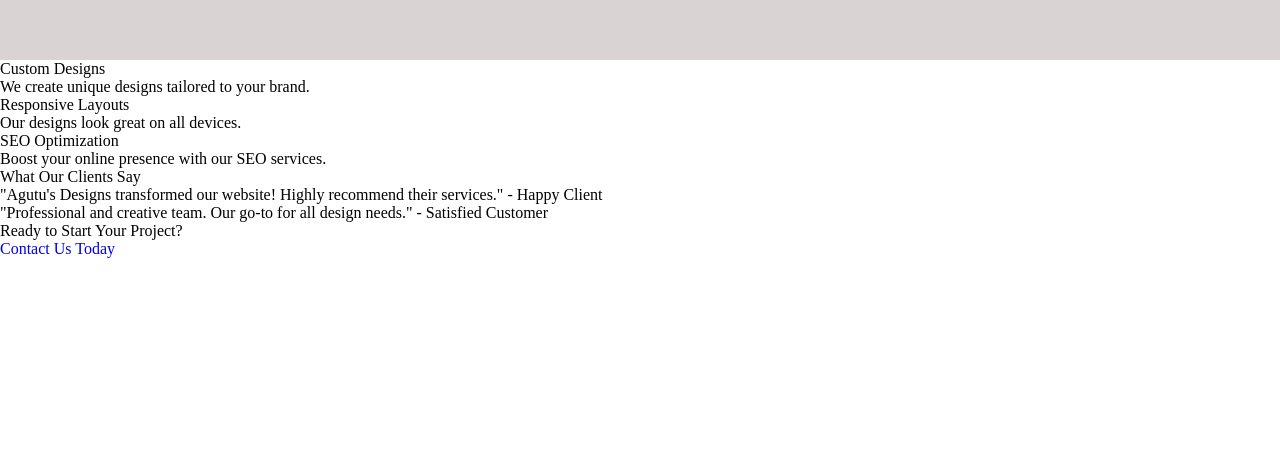
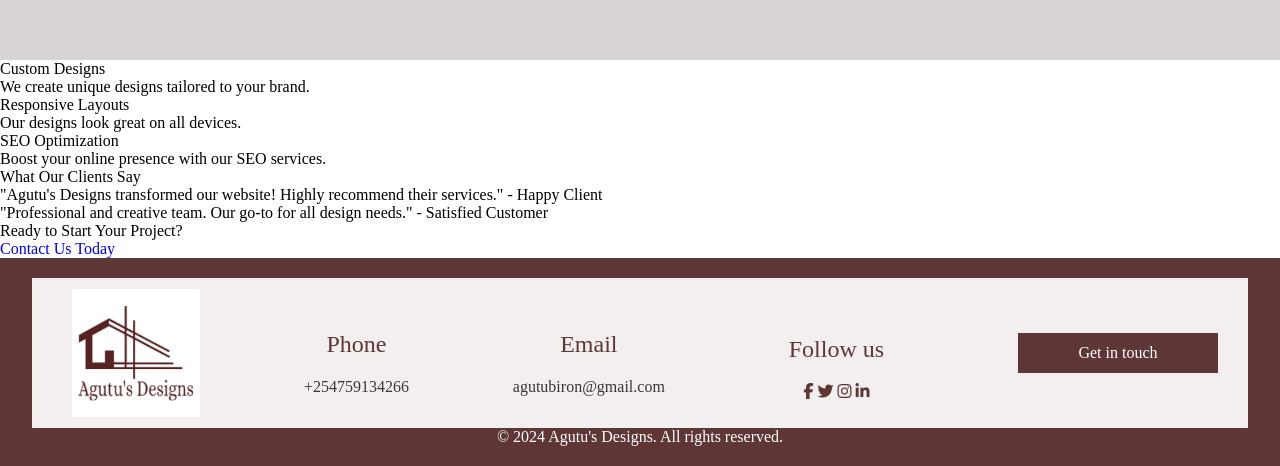
Before and after one commit to Bironeagutu/Agutu-sDesign-Portfolio, a plain HTML site: page index.html in a window 1280 px wide. Shown: the part 888-1354 px from the top of the page. Before the commit the page ends 1146 px from the top, so only its background shows below. Drawn offline with Linux system fonts and the light colour scheme.

Commit message:
added footer

```diff
--- a/index.html
+++ b/index.html
@@ -69,6 +69,37 @@
         </section>
 
     </main>
-    <footer></footer>
+    <footer>
+            <div class="container">
+                <div>
+                    <figure class="logo">
+                        <img src="/a1feb3c7a1404e7599dc599fe0329f53-free.png" alt="Agutu's Designs Logo">
+                    </figure>
+                </div>
+                <div>
+                    <h3>Phone</h3>
+                    <h4 style="color: rgb(56, 55, 55);">+254759134266</h4>
+                </div>
+                <div>
+                    <h3>Email</h3>
+                    <h4 style="color: rgb(56, 55, 55);">agutubiron@gmail.com</h4>
+                </div>
+                <div class="social-media">
+                    <h3>Follow us</h3>
+                    <div class="favicons">
+                    <a href="#"><i class="fa-brands fa-facebook-f" style="color: rgb(95, 54, 54); ;"></i></a>
+                    <a href="#"><i class="fa-brands fa-twitter" style="color: rgb(95, 54, 54); ;"></i></a>
+                    <a href="#"><i class="fa-brands fa-instagram" style="color: rgb(95, 54, 54); ;"></i></a>
+                    <a href="#"><i class="fa-brands fa-linkedin-in" style="color: rgb(95, 54, 54); ;"></i></a>
+                    </div>
+                </div>
+                <div>
+                    <button class="get-in-touch">Get in touch</button>
+                </div>
+            </div>
+            <div>
+                <p>&copy; 2024 Agutu's Designs. All rights reserved.</p>
+            </div>
+    </footer>
 </body>
 </html>
--- a/styles.css
+++ b/styles.css
@@ -84,6 +84,53 @@ h3 {
     margin: 0;
 }
 
+/* ############################ Footer ############################################################3 */
+footer {
+    background-color: rgb(95, 54, 54);
+    color: white;
+    text-align: center;
+    padding: 20px 0;
+    position: relative;
+}
+
+.social-media {
+    margin-top: 10px;
+    /* color:  rgb(95, 54, 54); */
+}
+
+/* .favicons {
+    color: rgb(95, 54, 54);;
+} */
+
+.container {
+    background-color: rgb(243, 239, 239);
+    width: 95%;         /* or any fixed width e.g., 600px */
+    margin: 0 auto;
+    height: 150px;
+    display: flex;
+    align-items: center;
+    justify-content: space-between;
+    padding: 0 20px;
+    box-sizing: border-box;
+}
+
+.container h3 {
+    padding: 20px;
+}
+
+.get-in-touch {
+    background-color: rgb(95, 54, 54);
+    border: none;
+    color: white;
+    width: 200px;
+    height: 40px;
+    margin: 10px;
+}
+.get-in-touch:hover {
+    background-color: rgb(218, 211, 211);
+    color: rgb(95, 54, 54);
+    cursor: pointer;
+}
 /* ######################## Mobile View ######################################################### */
 
 @media (max-width: 768px) {
```
